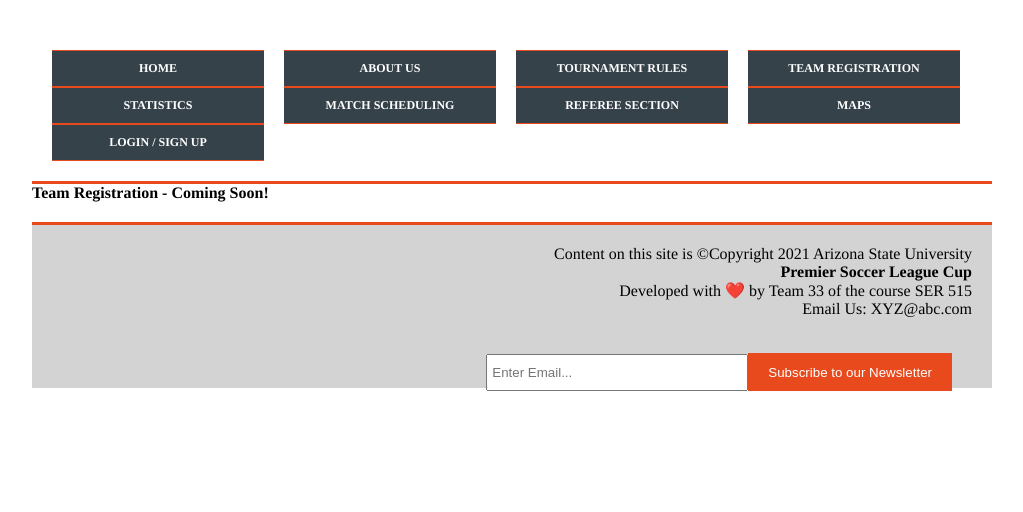
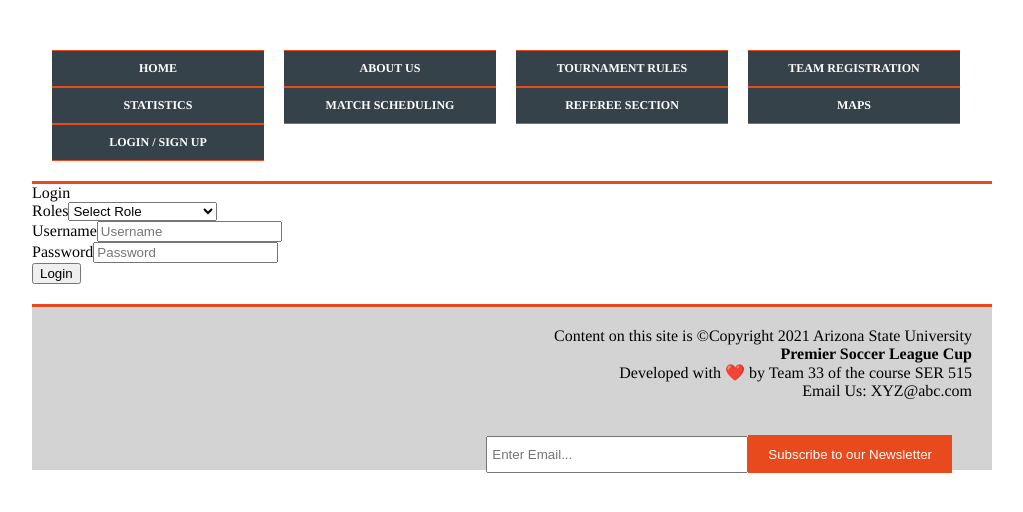
Before and after one commit to gauthamkun/Premier-Soccer-league-Cup, a React (Create React App) app in the folder src/frontend/: page /TeamRegistration in a window 1280 px wide. Shown: the top 512 px of the page, without its empty margins (128-1151 px from the left). Built offline with nearby package versions, Linux system fonts and the light colour scheme.

Commit message:
Initial Team UI

```diff
--- a/src/frontend/package.json
+++ b/src/frontend/package.json
@@ -6,6 +6,7 @@
     "@testing-library/jest-dom": "^5.14.1",
     "@testing-library/react": "^11.2.7",
     "@testing-library/user-event": "^12.8.3",
+    "axios": "^0.24.0",
     "google-map-react": "^2.1.10",
     "react": "^17.0.2",
     "react-bootstrap": "^2.0.1",
--- a/src/frontend/src/components/TeamRegisteration.js
+++ b/src/frontend/src/components/TeamRegisteration.js
@@ -1,11 +1,129 @@
-import React from "react";
+import React  from 'react';
+import axios from 'axios';
 
-function TeamRegisteration() {
-  return (
-    <>
-      <h2>Team Registration - Coming Soon!</h2>
-    </>
-  );
-}
 
-export default TeamRegisteration;
+class TeamRegistration extends React.Component {
+
+    constructor(props) {
+      super(props);
+      this.state = {
+          email:'',
+          password:'',
+          role :'',
+          message:''
+      };
+      this.handleDropdownChange = this.handleDropdownChange.bind(this);
+      this.handleChange = this.handleChange.bind(this);
+      this.routeChange = this.routeChange.bind(this);
+    }
+
+
+    routeChange = (e) =>{
+        //history.push('/admin');
+        window.location.reload();
+
+    }
+    handleDropdownChange=(e) =>{
+      this.setState({ role: e.target.value });
+    }
+
+    handleChange = (e) =>{
+        const {name,value} = e.target
+        this.setState({[name]:value})
+    }
+
+    submitLogin(e) {
+      e.preventDefault();
+
+        const user = {email: this.state.email,
+                    password: this.state.password,
+                    role : this.state.role}
+
+
+        axios({
+          method: "post",
+          url: "http://localhost:8080/api/savelogin",
+          data: user,
+          headers: { "Content-Type": "application/json" },
+        })
+          .then((response)=> {
+              if(response.data === "User is already present" && !(this.state.role ===  'Tournament Manager')){
+                this.setState({
+                  message : 'Please select appropriate role',
+                })
+              }else if(response.data === "User registered" ){
+                this.setState({
+                  message : 'Please select appropriate role',
+                })
+              } else if(response.data === "User is already present" && (this.state.role ===  'Tournament Manager')){
+                this.routeChange();
+              }
+
+
+          })
+          .catch(function (response) {
+            //handle error
+          });
+
+
+    }
+
+    render() {
+      return (
+        <div className="login-card">
+          <div className="login-card__header">
+            Login
+          </div>
+          <div className="login-card__controls">
+
+            <div className="login-card__control">
+                <label>Roles</label>
+                <select id="dropdown" onChange={this.handleDropdownChange}>
+                <option value="Select Role">Select Role</option>
+                <option value="Player">Player</option>
+                <option value="Coach">Coach</option>
+                <option value="Referee">Referee</option>
+                <option value="Tournament Manager">Tournament Manager</option>
+                </select>
+            </div>
+
+            <div className="login-card__control">
+              <label htmlFor="username">Username</label>
+              <input
+                type="text"
+                name="email"
+                className="login-input"
+                placeholder="Username"
+                value = {this.state.email}
+                onChange = {this.handleChange} />
+            </div>
+
+            <div className="login-card__control">
+              <label htmlFor="password">Password</label>
+              <input
+                type="password"
+                name="password"
+                className="login-input"
+                placeholder="Password"
+                value = {this.state.password}
+                onChange = {this.handleChange}
+                />
+            </div>
+
+            <button
+              type="button"
+              className="login-btn"
+              onClick={this
+              .submitLogin
+              .bind(this)}>Login</button>
+          </div>
+          <div style={{color: "red"}}>
+            {this.state.message}
+          </div>
+        </div>
+      );
+    }
+
+  }
+
+  export default TeamRegistration;
```
Also changed, not shown: 1 other file (tests, documents, lock files or other folders).
